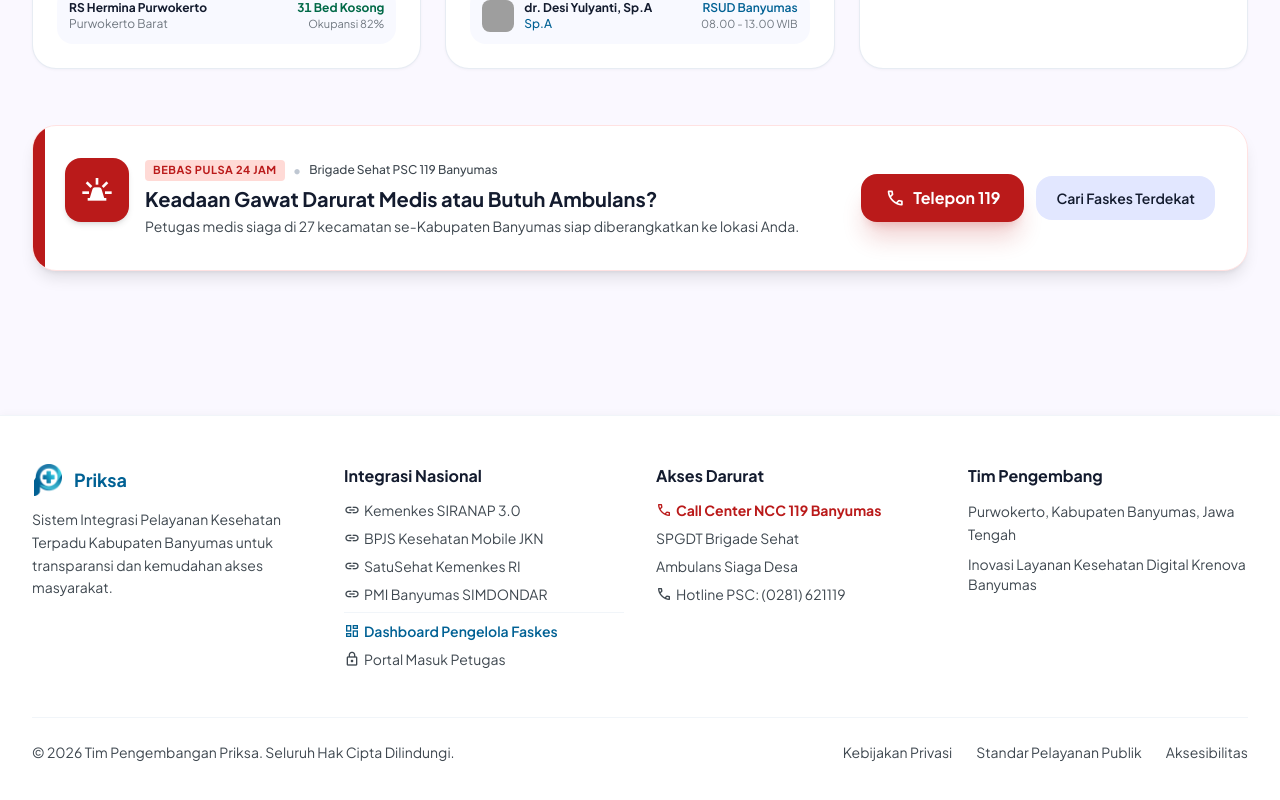
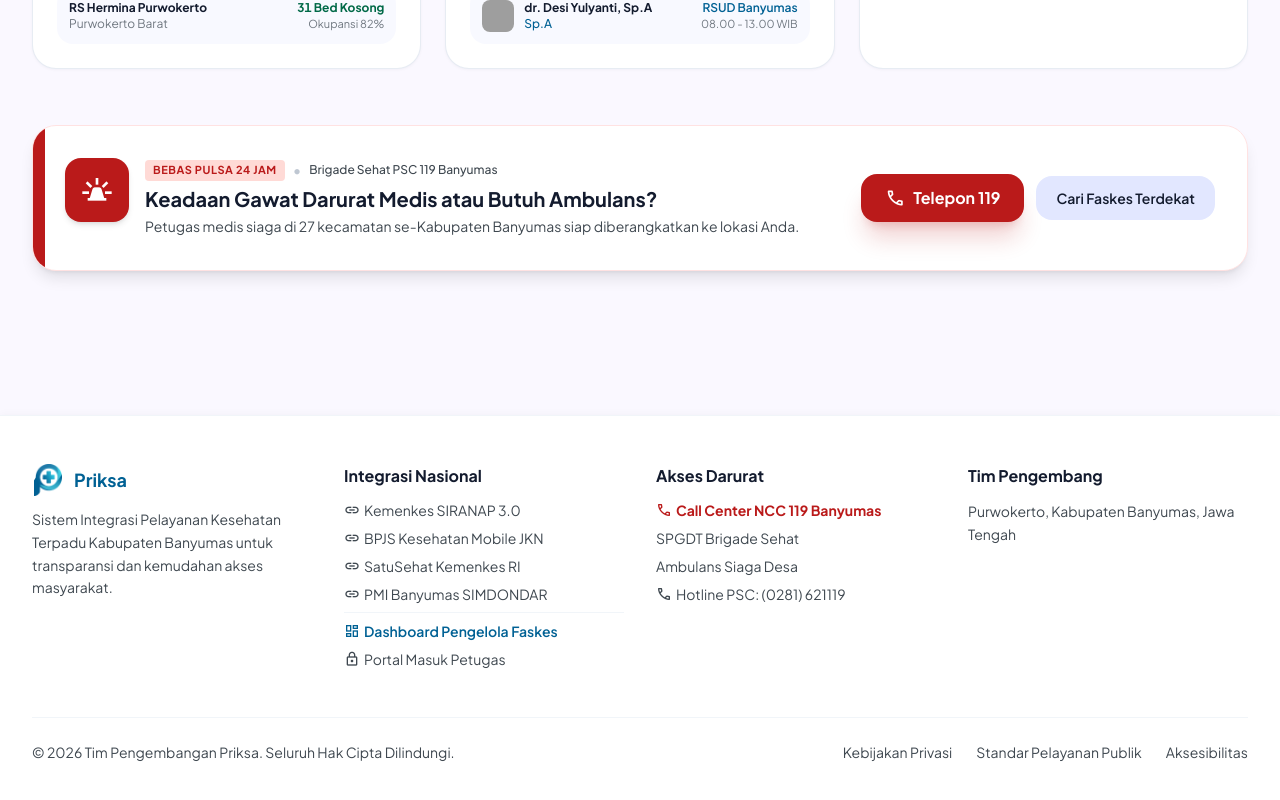
Before and after one commit to galihtrisna/banyumassehat, a Next.js app: page / in a window 1280 px wide. Shown: the part 1446-2246 px from the top of the page. Built offline with nearby package versions, Linux system fonts and the light colour scheme; grey boxes are pictures that could not be loaded.

Commit message:
fix(footer): remove Krenova reference for neutral public branding

```diff
--- a/components/layout/Footer.tsx
+++ b/components/layout/Footer.tsx
@@ -98,9 +98,6 @@ export function Footer() {
             <p className="text-sm text-on-surface-variant mb-2 leading-relaxed">
               Purwokerto, Kabupaten Banyumas, Jawa Tengah
             </p>
-            <p className="text-sm text-on-surface-variant">
-              Inovasi Layanan Kesehatan Digital Krenova Banyumas
-            </p>
           </div>
         </div>
 
```
